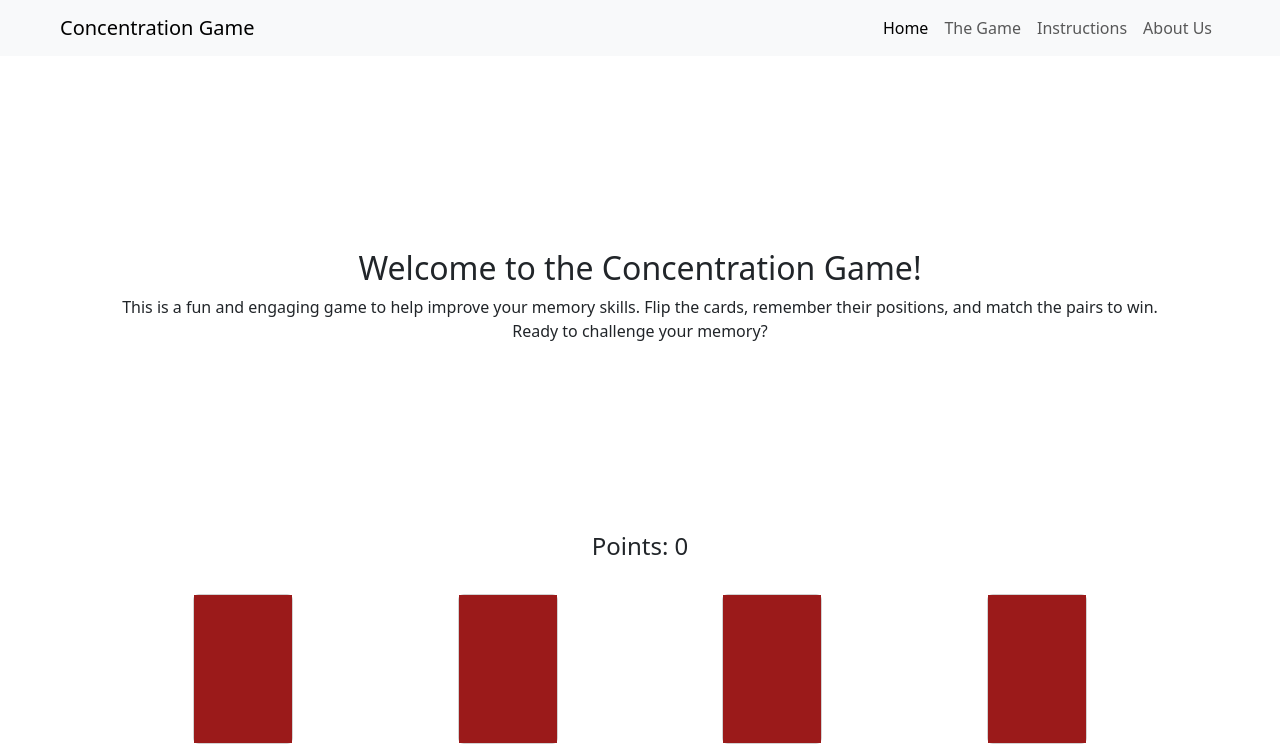
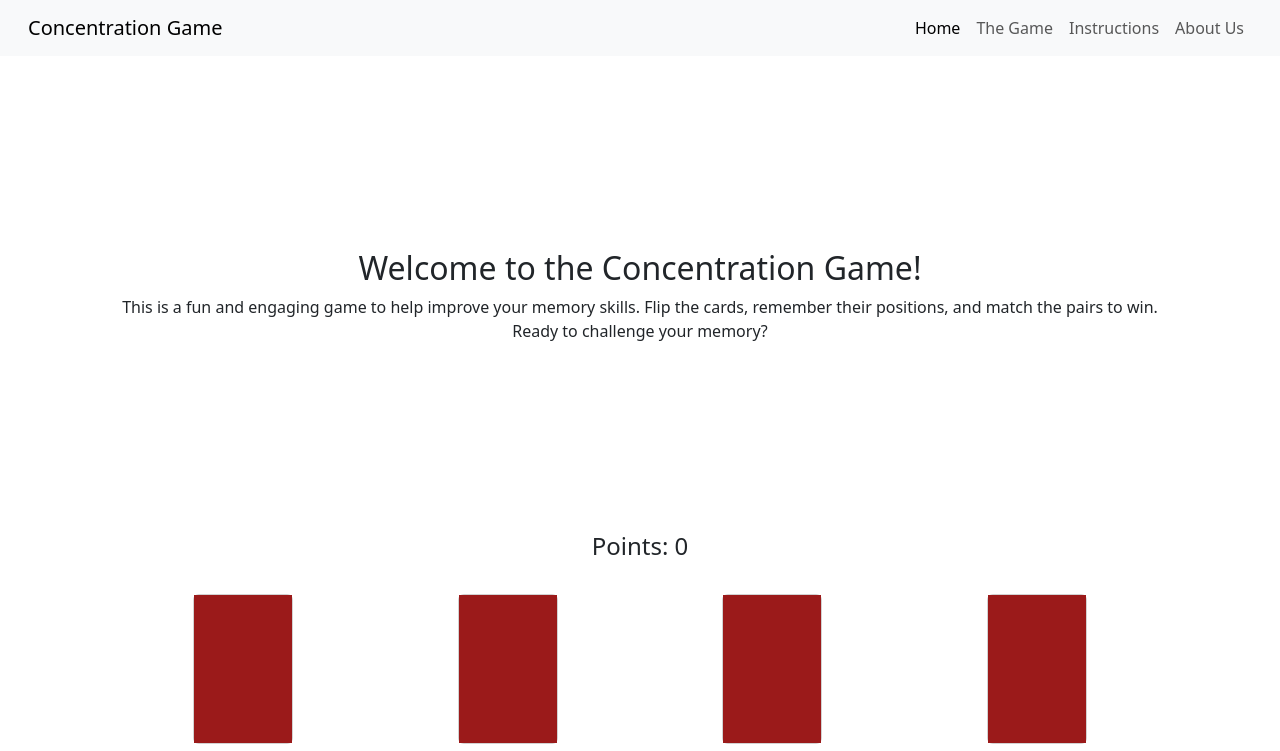
Before and after one commit to sirdna11/concentration-game, a website: page index.html in a window 1280 px wide. Shown: the top 751 px of the page. Drawn offline with nearby package versions, Linux system fonts and the light colour scheme.

Commit message:
small changes to dizn

```diff
--- a/index.html
+++ b/index.html
@@ -14,7 +14,7 @@
 
   <!-- Main Navigation -->
   <header>
-    <nav class="navbar navbar-expand-lg navbar-light bg-light px-5">
+    <nav class="navbar navbar-expand-lg navbar-light bg-light px-3">
       <div class="container-fluid">
         <a class="navbar-brand" href="#home">Concentration Game</a>
         <button class="navbar-toggler"
```
